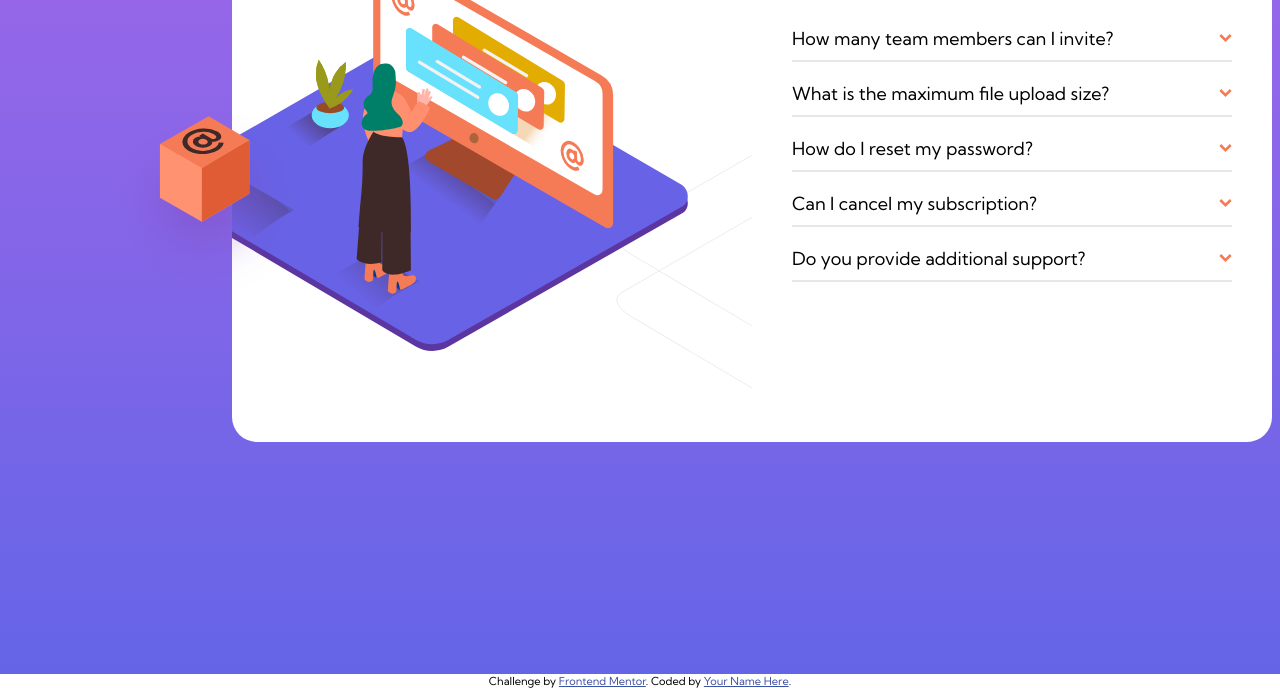
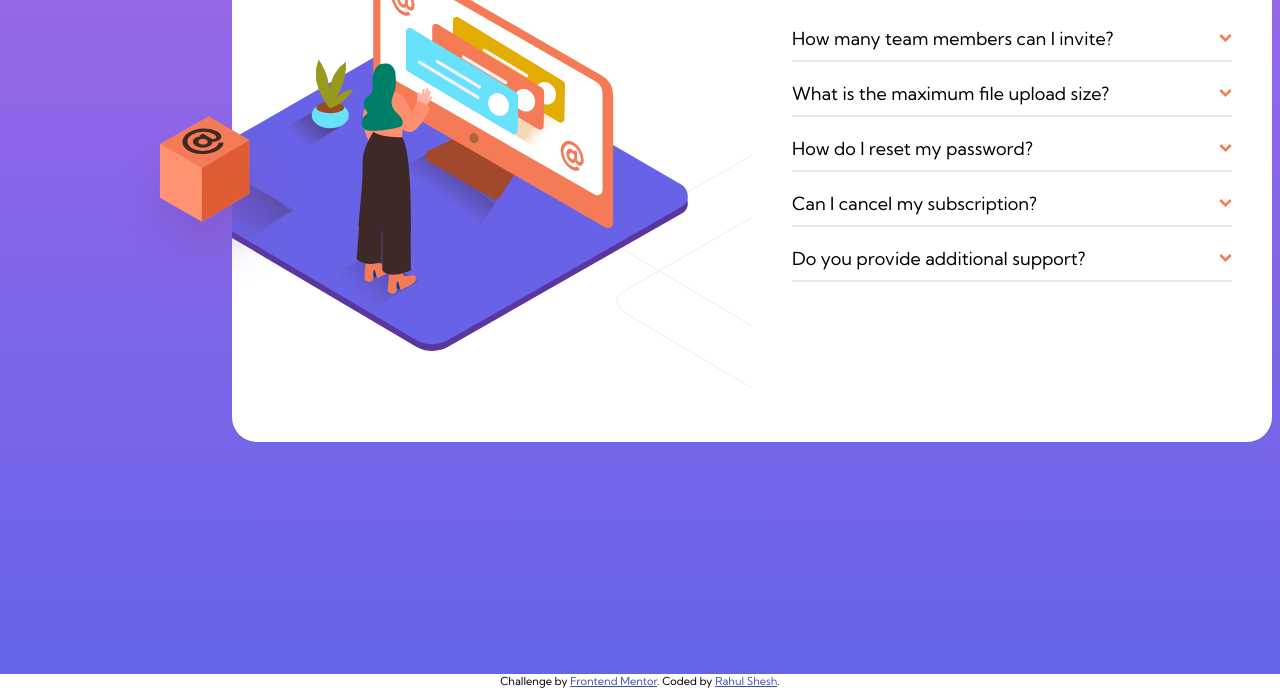
Before and after one commit to RahulShesh/faq-accordian-card, a plain HTML site: page index.html in a window 1280 px wide. Shown: the part 350-1038 px from the top of the page. Drawn offline with Linux system fonts and the light colour scheme.

Commit message:
Update index.html

```diff
--- a/index.html
+++ b/index.html
@@ -104,7 +104,7 @@
       Challenge by
       <a href="https://www.frontendmentor.io?ref=challenge" target="_blank"
         >Frontend Mentor</a
-      >. Coded by <a href="#">Your Name Here</a>.
+      >. Coded by <a href="#">Rahul Shesh</a>.
     </div>
     <script src="main.js"></script>
   </body>
```
